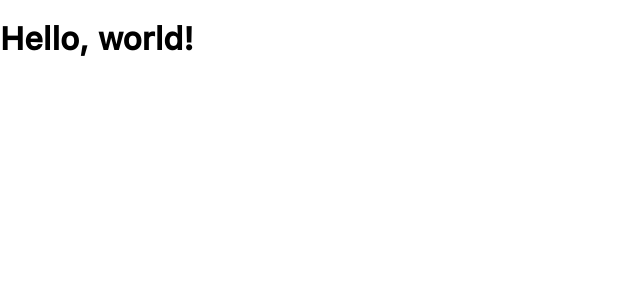
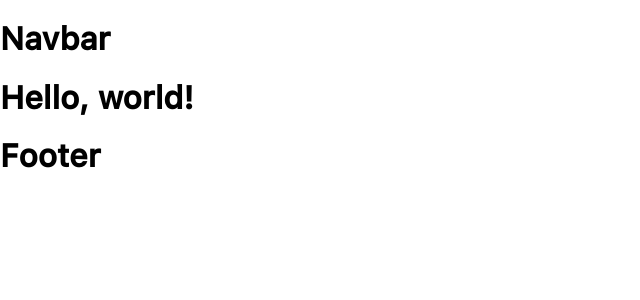
Before and after one commit to solodovnykov/web-portfolio, a Next.js app: page / in a window 1280 px wide. Shown: the top 300 px of the page, without its empty margins (0-640 px from the left). Built offline with nearby package versions, Linux system fonts and the light colour scheme.

Commit message:
Added Basic Components Structure

```diff
--- /dev/null
+++ b/components/Footer/Footer.js
@@ -0,0 +1,9 @@
+import styles from "./Footer.module.scss";
+
+const Footer = () => {
+  return (
+    <h1>Footer</h1>
+  );
+}
+
+export default Footer;
--- /dev/null
+++ b/components/Layouts/Layout.js
@@ -0,0 +1,17 @@
+import Footer from "../Footer/Footer";
+import Navbar from "../Navbar/Navbar";
+import styles from "./Layout.module.scss";
+
+const Layout = ({ children }) => {
+  return (
+    <div className={styles.layout}>
+      <div className="container">
+        <Navbar />
+        {children}
+        <Footer />
+      </div>
+    </div>
+  );
+};
+
+export default Layout;
--- /dev/null
+++ b/components/Navbar/Navbar.js
@@ -0,0 +1,9 @@
+import styles from "./Navbar.module.scss";
+
+const Navbar = () => {
+  return (
+    <h1>Navbar</h1>
+  );
+}
+
+export default Navbar;
--- a/pages/_app.js
+++ b/pages/_app.js
@@ -1,7 +1,12 @@
+import Layout from "../components/Layouts/Layout";
 import "../styles/Globals.scss";
 
 function MyApp({ Component, pageProps }) {
-  return <Component {...pageProps} />
+  return (
+    <Layout>
+      <Component {...pageProps} />
+    </Layout>
+  );
 }
 
-export default MyApp
+export default MyApp;
```
Also changed, not shown: components/HeroBlock/HeroBlock.js (added, +9 -0 lines), components/LastWorks/LastWorks.js (added, +9 -0 lines), components/Footer/Footer.module.scss (added), components/HeroBlock/HeroBlock.module.scss (added), components/LastWorks/LastWorks.module.scss (added), components/Layouts/Layout.module.scss (added), components/Navbar/Navbar.module.scss (added).
